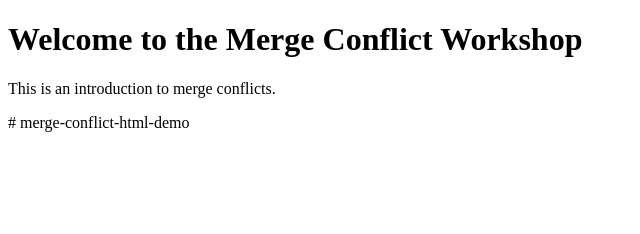
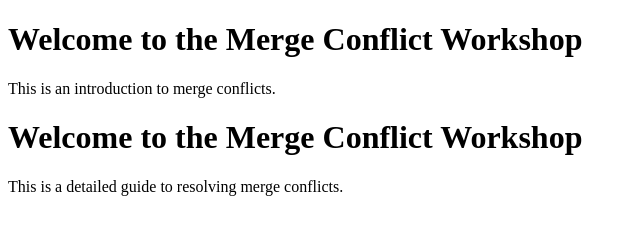
Before and after one commit to Visaphoung11/merge-conflict-html-demo, a plain HTML site: page index.html in a window 1280 px wide. Shown: the whole page, without its empty margins (0-640 px from the left). Drawn offline with Linux system fonts and the light colour scheme.

Commit message:
Update introduction by Pair B

```diff
--- a/index.html
+++ b/index.html
@@ -8,5 +8,7 @@
 <body>
     <h1>Welcome to the Merge Conflict Workshop</h1>
     <p>This is an introduction to merge conflicts.</p>
+    <h1>Welcome to the Merge Conflict Workshop</h1>
+    <p>This is a detailed guide to resolving merge conflicts.</p>
 </body>
-</html># merge-conflict-html-demo
+</html>
```
